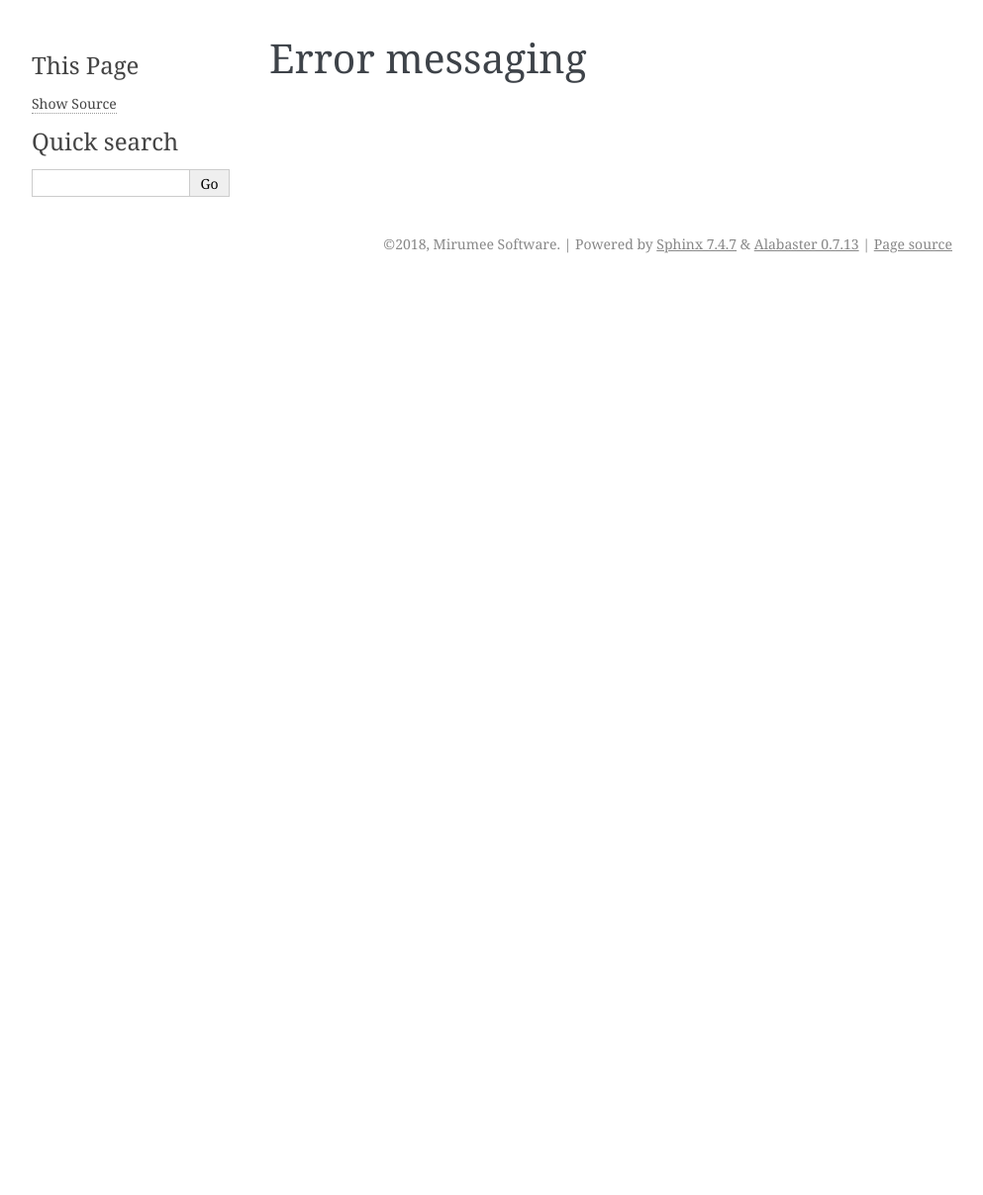
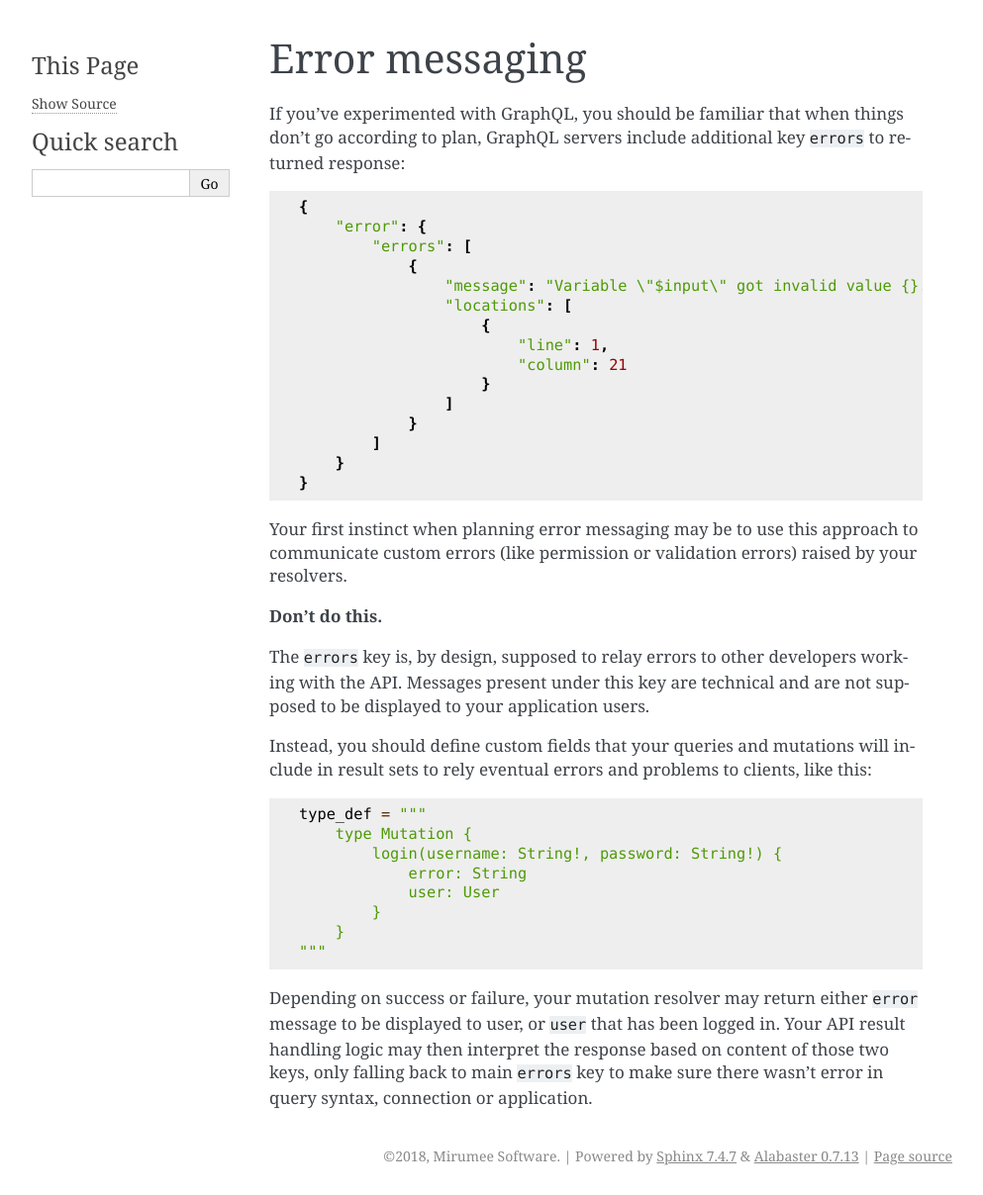
Before and after one commit to mirumee/ariadne, a Sphinx documentation site: the page built from docs/error-messaging.rst, in a window 1280 px wide. Shown: the whole page at 99% size, without its empty margins (148-1141 px from the left). Built offline with Sphinx 7.4.7, drawn with Linux system fonts in a browser that asks for light colours; before the commit the page ends 900 px from its top, so only the background shows below that.

Commit message:
Add small guide on error handling

```diff
--- a/docs/error-messaging.rst
+++ b/docs/error-messaging.rst
@@ -1,2 +1,39 @@
 Error messaging
 ===============
+
+If you've experimented with GraphQL, you should be familiar that when things don't go according to plan, GraphQL servers include additional key ``errors`` to returned response::
+
+    {
+        "error": {
+            "errors": [
+                {
+                    "message": "Variable \"$input\" got invalid value {}.\nIn field \"name\": Expected \"String!\", found null.",
+                    "locations": [
+                        {
+                            "line": 1,
+                            "column": 21
+                        }
+                    ]
+                }
+            ]
+        }
+    }
+
+Your first instinct when planning error messaging may be to use this approach to communicate custom errors (like permission or validation errors) raised by your resolvers.
+
+**Don't do this.**
+
+The ``errors`` key is, by design, supposed to relay errors to other developers working with the API. Messages present under this key are technical and are not supposed to be displayed to your application users.
+
+Instead, you should define custom fields that your queries and mutations will include in result sets to rely eventual errors and problems to clients, like this::
+
+    type_def = """
+        type Mutation {
+            login(username: String!, password: String!) {
+                error: String
+                user: User
+            }
+        }
+    """
+
+Depending on success or failure, your mutation resolver may return either ``error`` message to be displayed to user, or ``user`` that has been logged in. Your API result handling logic may then interpret the response based on content of those two keys, only falling back to main ``errors`` key to make sure there wasn't error in query syntax, connection or application.
```
